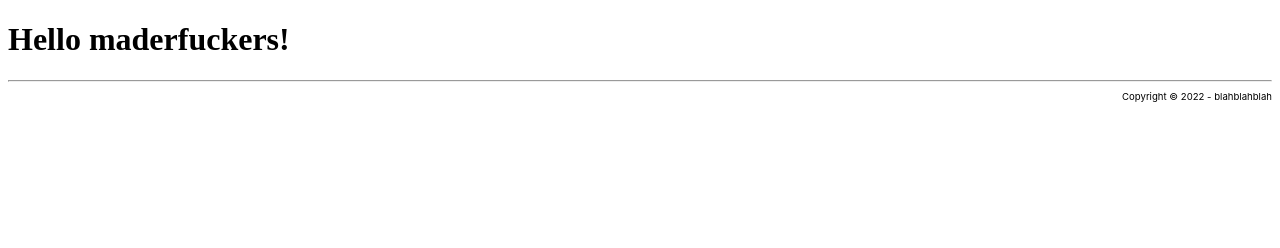
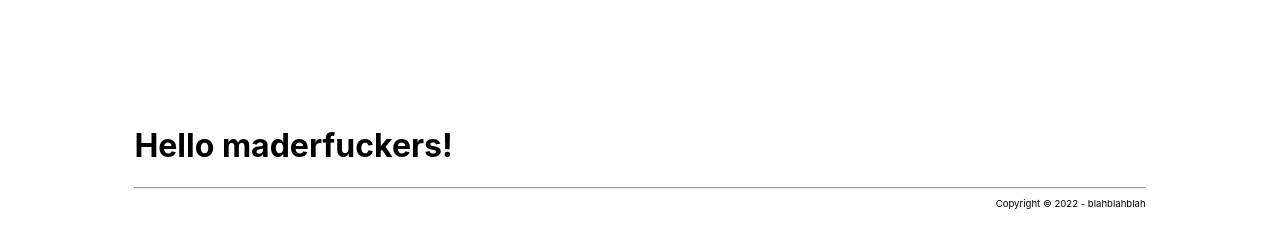
Before and after one commit to crekev/react-golang-project, a React app in the folder frontend/: page / in a window 1280 px wide. Built offline with nearby package versions, Linux system fonts and the light colour scheme.

Commit message:
Dedicated CSS in index for component 'App'

```diff
--- a/frontend/src/index.css
+++ b/frontend/src/index.css
@@ -1,13 +1,7 @@
-body {
-  margin: 0;
+.app {
+  margin: 10%;
   font-family: -apple-system, BlinkMacSystemFont, 'Segoe UI', 'Roboto', 'Oxygen',
-    'Ubuntu', 'Cantarell', 'Fira Sans', 'Droid Sans', 'Helvetica Neue',
-    sans-serif;
+    'Helvetica Neue', sans-serif;
   -webkit-font-smoothing: antialiased;
   -moz-osx-font-smoothing: grayscale;
 }
-
-code {
-  font-family: source-code-pro, Menlo, Monaco, Consolas, 'Courier New',
-    monospace;
-}
--- a/frontend/src/index.js
+++ b/frontend/src/index.js
@@ -1,11 +1,12 @@
 import React, {Component} from "react";
 import ReactDOM from "react-dom";
 import AppFooter from "./AppFooter";
+import "./index.css";
 
 class App extends Component {
   render(){
     return(
-      <div>
+      <div className="app">
         <div>
           <h1>Hello maderfuckers!</h1>
         </div>
```
